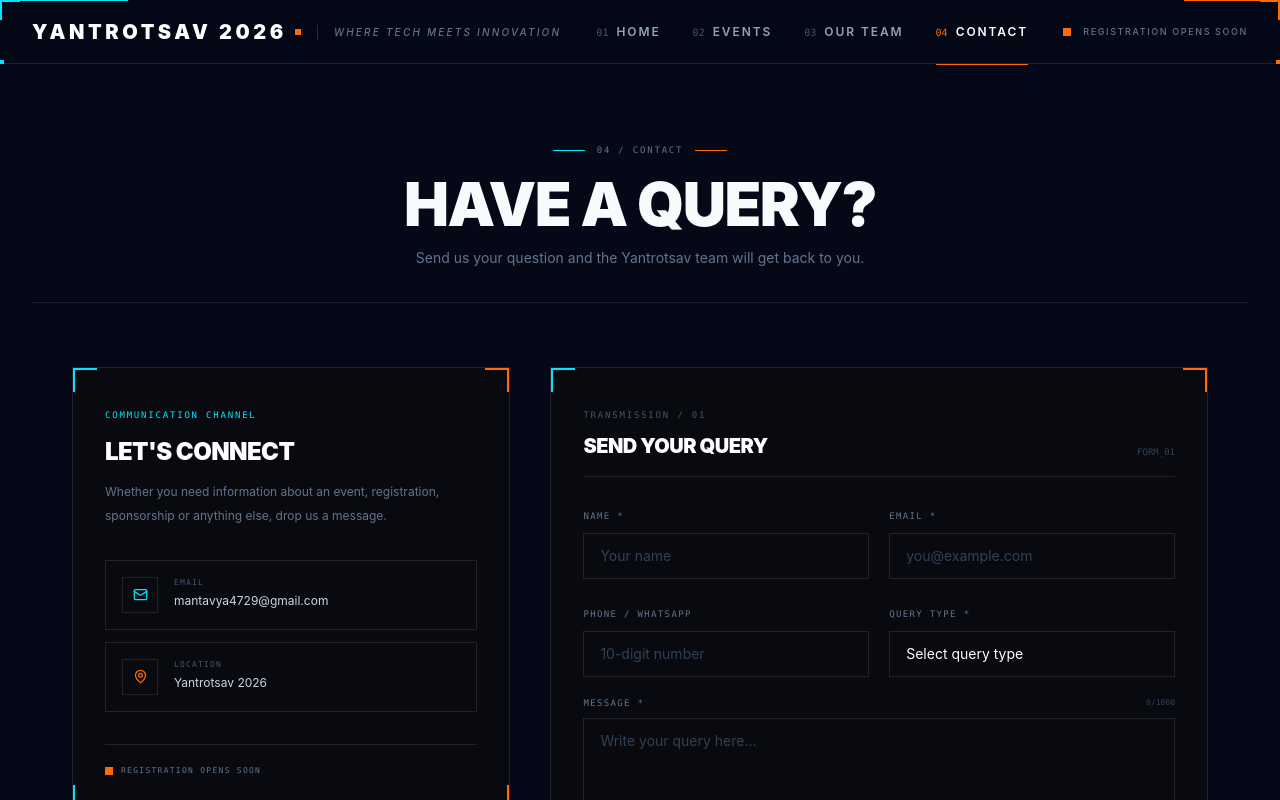
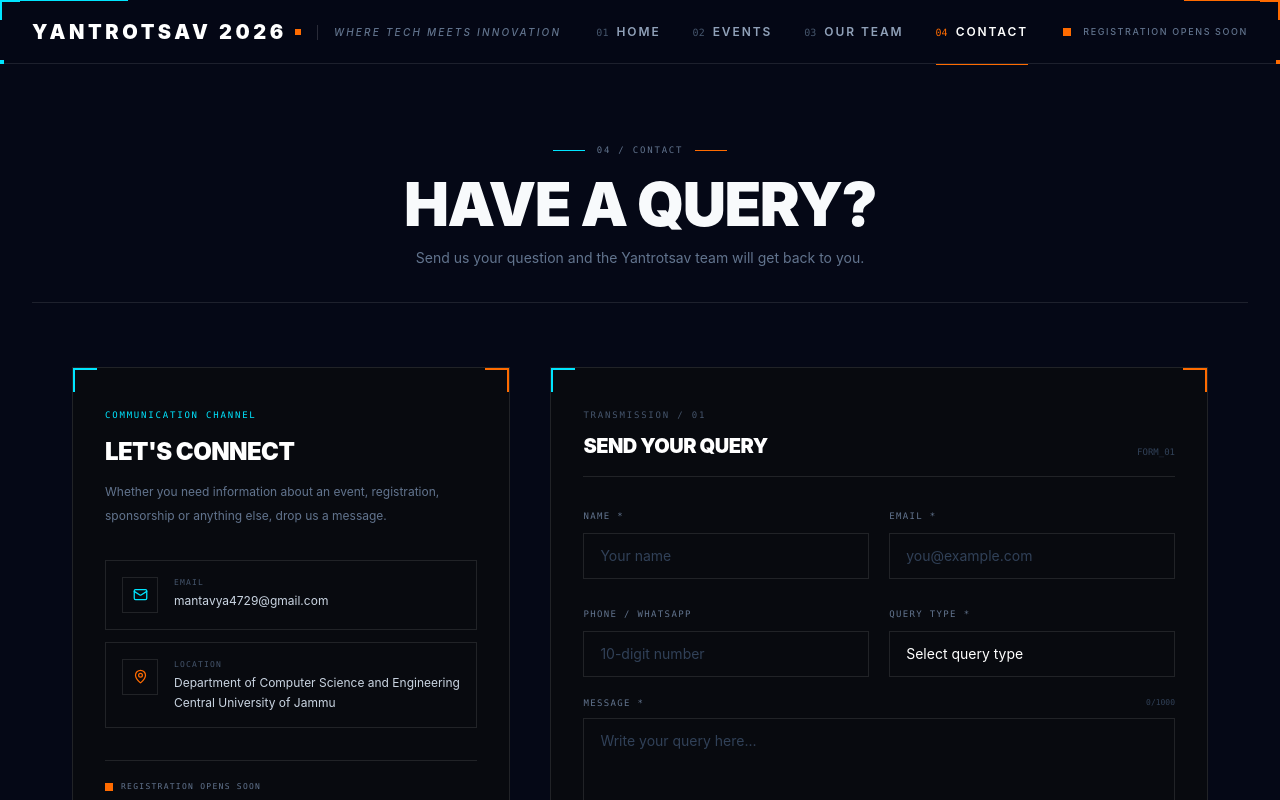
Before and after one commit to mantanova-87/YANTROTSAV, a React (Vite) app: page /contact in a window 1280 px wide. Shown: the top 800 px of the page. Built offline with nearby package versions, Linux system fonts and the light colour scheme.

Commit message:
feat: update contact information for Yantrotsav 2026

```diff
--- a/src/pages/Contact.tsx
+++ b/src/pages/Contact.tsx
@@ -257,9 +257,11 @@ export default function Contact() {
                     <p className="font-mono text-[8px] uppercase tracking-[0.15em] text-slate-600">
                       Location
                     </p>
-
                     <p className="mt-1 text-xs text-slate-300">
-                      Yantrotsav 2026
+                      Department of Computer Science and Engineering
+                    </p>
+                    <p className="mt-1 text-xs text-slate-300">
+                      Central University of Jammu
                     </p>
                   </div>
                 </div>
```
